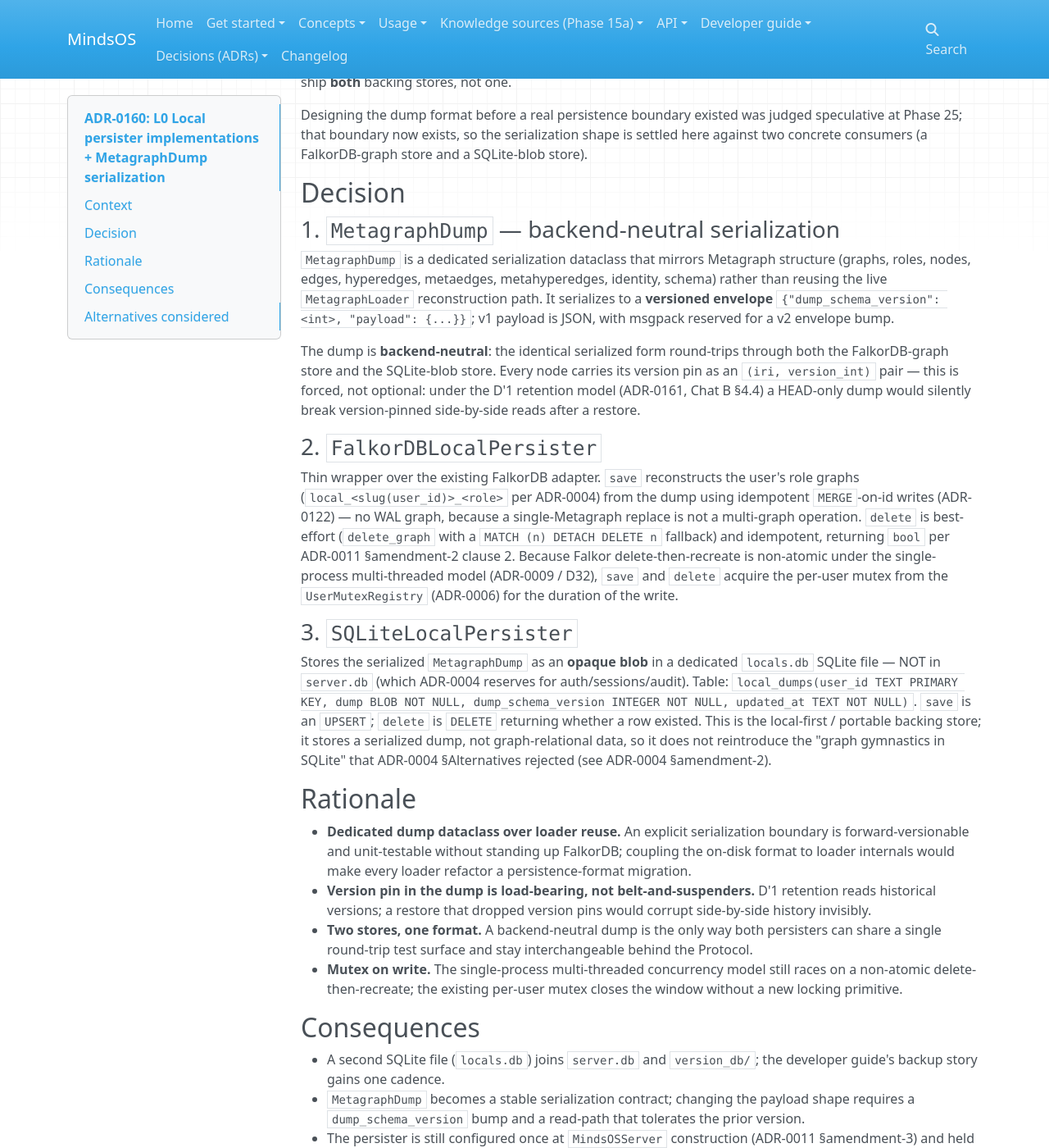
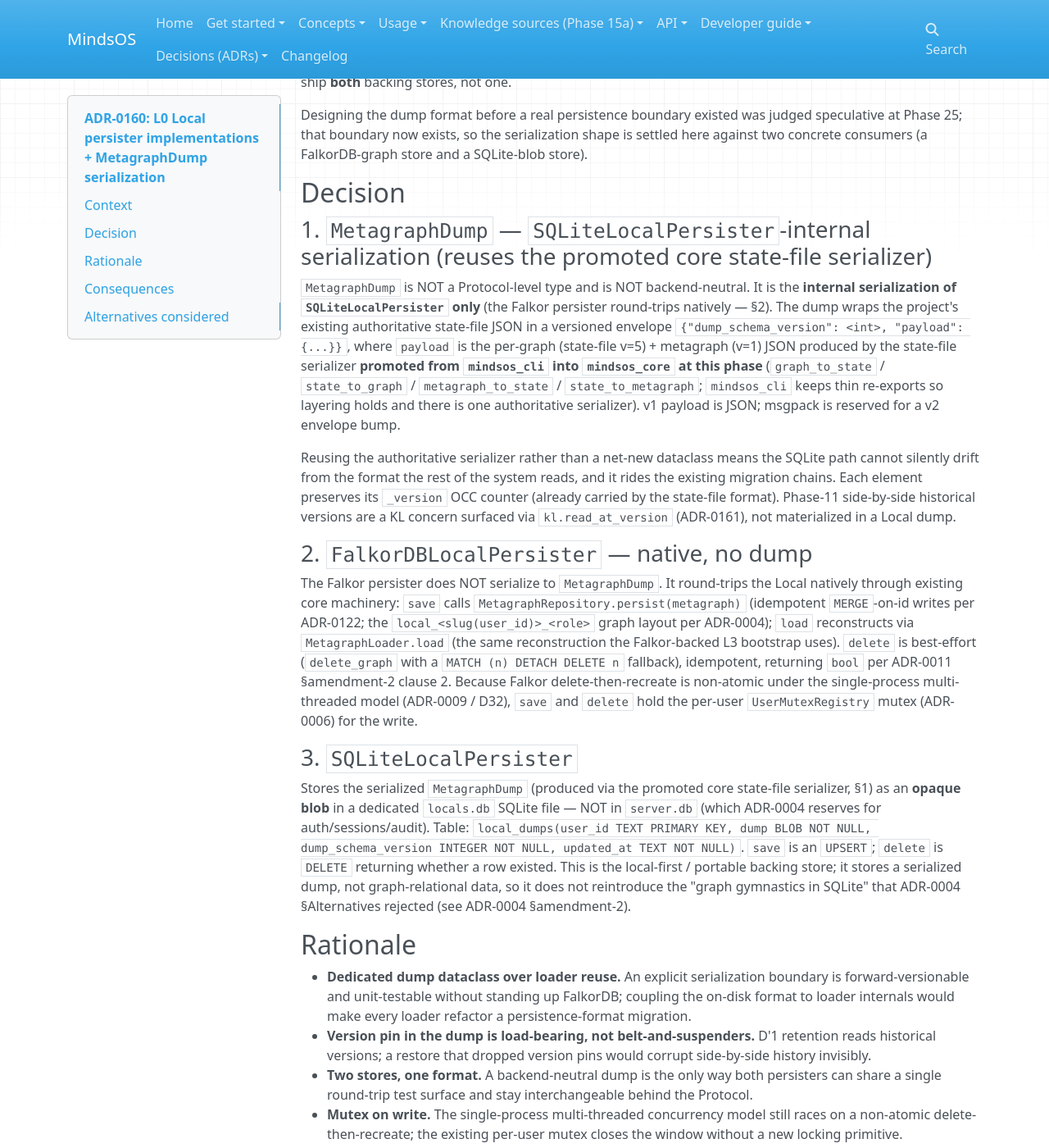
Before and after one commit to halvim/mindsos, an MkDocs documentation site: the page built from docs/decisions/adr/0160-l0-persister-impls.md, in a window 1280 px wide and 1400 px high, scrolled down 498 px. Shown: the whole window at 82% size. Built offline with MkDocs 1.6.1, drawn with Linux system fonts in a browser that asks for light colours; nearby versions of some CDN libraries; some of the changed text lies outside the part shown.

Commit message:
Phase 44 PR1.1b — Opt-3a reframe: Falkor persister native + MetagraphDump SQLite-internal via promoted state-file serializer; revert ADR-0011 §am-3 cl.1 (Protocol stays Metagraph); design log §5

```diff
--- a/docs/decisions/adr/0160-l0-persister-impls.md
+++ b/docs/decisions/adr/0160-l0-persister-impls.md
@@ -24,19 +24,19 @@ Designing the dump format before a real persistence boundary existed was judged
 
 ## Decision
 
-### 1. `MetagraphDump` — backend-neutral serialization
+### 1. `MetagraphDump` — `SQLiteLocalPersister`-internal serialization (reuses the promoted core state-file serializer)
 
-`MetagraphDump` is a dedicated serialization dataclass that mirrors Metagraph structure (graphs, roles, nodes, edges, hyperedges, metaedges, metahyperedges, identity, schema) rather than reusing the live `MetagraphLoader` reconstruction path. It serializes to a **versioned envelope** `{"dump_schema_version": <int>, "payload": {...}}`; v1 payload is JSON, with msgpack reserved for a v2 envelope bump.
+`MetagraphDump` is NOT a Protocol-level type and is NOT backend-neutral. It is the **internal serialization of `SQLiteLocalPersister` only** (the Falkor persister round-trips natively — §2). The dump wraps the project's existing authoritative state-file JSON in a versioned envelope `{"dump_schema_version": <int>, "payload": {...}}`, where `payload` is the per-graph (state-file v=5) + metagraph (v=1) JSON produced by the state-file serializer **promoted from `mindsos_cli` into `mindsos_core` at this phase** (`graph_to_state` / `state_to_graph` / `metagraph_to_state` / `state_to_metagraph`; `mindsos_cli` keeps thin re-exports so layering holds and there is one authoritative serializer). v1 payload is JSON; msgpack is reserved for a v2 envelope bump.
 
-The dump is **backend-neutral**: the identical serialized form round-trips through both the FalkorDB-graph store and the SQLite-blob store. Every node carries its version pin as an `(iri, version_int)` pair — this is forced, not optional: under the D'1 retention model (ADR-0161, Chat B §4.4) a HEAD-only dump would silently break version-pinned side-by-side reads after a restore.
+Reusing the authoritative serializer rather than a net-new dataclass means the SQLite path cannot silently drift from the format the rest of the system reads, and it rides the existing migration chains. Each element preserves its `_version` OCC counter (already carried by the state-file format). Phase-11 side-by-side historical versions are a KL concern surfaced via `kl.read_at_version` (ADR-0161), not materialized in a Local dump.
 
-### 2. `FalkorDBLocalPersister`
+### 2. `FalkorDBLocalPersister` — native, no dump
 
-Thin wrapper over the existing FalkorDB adapter. `save` reconstructs the user's role graphs (`local_<slug(user_id)>_<role>` per ADR-0004) from the dump using idempotent `MERGE`-on-id writes (ADR-0122) — no WAL graph, because a single-Metagraph replace is not a multi-graph operation. `delete` is best-effort (`delete_graph` with a `MATCH (n) DETACH DELETE n` fallback) and idempotent, returning `bool` per ADR-0011 §amendment-2 clause 2. Because Falkor delete-then-recreate is non-atomic under the single-process multi-threaded model (ADR-0009 / D32), `save` and `delete` acquire the per-user mutex from the `UserMutexRegistry` (ADR-0006) for the duration of the write.
+The Falkor persister does NOT serialize to `MetagraphDump`. It round-trips the Local natively through existing core machinery: `save` calls `MetagraphRepository.persist(metagraph)` (idempotent `MERGE`-on-id writes per ADR-0122; the `local_<slug(user_id)>_<role>` graph layout per ADR-0004); `load` reconstructs via `MetagraphLoader.load` (the same reconstruction the Falkor-backed L3 bootstrap uses). `delete` is best-effort (`delete_graph` with a `MATCH (n) DETACH DELETE n` fallback), idempotent, returning `bool` per ADR-0011 §amendment-2 clause 2. Because Falkor delete-then-recreate is non-atomic under the single-process multi-threaded model (ADR-0009 / D32), `save` and `delete` hold the per-user `UserMutexRegistry` mutex (ADR-0006) for the write.
 
 ### 3. `SQLiteLocalPersister`
 
-Stores the serialized `MetagraphDump` as an **opaque blob** in a dedicated `locals.db` SQLite file — NOT in `server.db` (which ADR-0004 reserves for auth/sessions/audit). Table: `local_dumps(user_id TEXT PRIMARY KEY, dump BLOB NOT NULL, dump_schema_version INTEGER NOT NULL, updated_at TEXT NOT NULL)`. `save` is an `UPSERT`; `delete` is `DELETE` returning whether a row existed. This is the local-first / portable backing store; it stores a serialized dump, not graph-relational data, so it does not reintroduce the "graph gymnastics in SQLite" that ADR-0004 §Alternatives rejected (see ADR-0004 §amendment-2).
+Stores the serialized `MetagraphDump` (produced via the promoted core state-file serializer, §1) as an **opaque blob** in a dedicated `locals.db` SQLite file — NOT in `server.db` (which ADR-0004 reserves for auth/sessions/audit). Table: `local_dumps(user_id TEXT PRIMARY KEY, dump BLOB NOT NULL, dump_schema_version INTEGER NOT NULL, updated_at TEXT NOT NULL)`. `save` is an `UPSERT`; `delete` is `DELETE` returning whether a row existed. This is the local-first / portable backing store; it stores a serialized dump, not graph-relational data, so it does not reintroduce the "graph gymnastics in SQLite" that ADR-0004 §Alternatives rejected (see ADR-0004 §amendment-2).
 
 ## Rationale
 
@@ -49,11 +49,13 @@ Stores the serialized `MetagraphDump` as an **opaque blob** in a dedicated `loca
 
 - A second SQLite file (`locals.db`) joins `server.db` and `version_db/`; the developer guide's backup story gains one cadence.
 - `MetagraphDump` becomes a stable serialization contract; changing the payload shape requires a `dump_schema_version` bump and a read-path that tolerates the prior version.
+- The `LocalPersister` Protocol trafficks in live `Metagraph` (ADR-0011 §amendment-2 shape, retained — see ADR-0011 §amendment-3 clause 1); `MetagraphDump` is internal to `SQLiteLocalPersister`, not a Protocol type. The Falkor persister has no dump at all.
+- The state-file serializer is promoted from `mindsos_cli` to `mindsos_core`; `mindsos_cli` re-imports it. One authoritative serializer now serves the CLI verbs and the SQLite persister.
 - The persister is still configured once at `MindsOSServer` construction (ADR-0011 §amendment-3) and held for the process lifetime.
 
 ## Alternatives considered
 
-1. **JSON over the live `MetagraphLoader` reconstruction schema.** Rejected — couples the on-disk format to loader internals.
-2. **Falkor-native Cypher `CREATE` script replayed for both backends.** Rejected — forces the SQLite path to carry a Cypher interpreter; not backend-neutral.
-3. **Single backing store (Falkor only) for v1.** Rejected at CR-2 — the SQLite-blob store is the local-first deployment path and costs little once the dump format is backend-neutral.
+1. **Net-new dedicated `MetagraphDump` dataclass** (the original Phase 44 S1 pick). Rejected on PR1.2 investigation — duplicates the authoritative `mindsos_cli` state-file serializer, risking silent format drift on the SQLite path. Promoting that serializer to core and reusing it (this ADR) avoids the duplication.
+2. **Backend-neutral Protocol-level dump that both stores round-trip.** Rejected — the Falkor store round-trips natively via `MetagraphRepository.persist` / `MetagraphLoader.load`, so a Protocol-level dump only burdens the Falkor path; `MetagraphDump` is SQLite-internal instead.
+3. **Single backing store (Falkor only) for v1.** Considered at CR-2; rejected — the SQLite store is the local-first deployment path and is cheap once the serializer is core-resident.
 4. **Store the dump blob in `server.db`.** Rejected — violates the ADR-0004 concern split and entangles the user-data backup cadence with the auth/audit one.
```
Also changed, not shown: confirmation_docs/PHASE_44_DESIGN_LOG.md (+19 -0 lines), docs/decisions/adr/0011-local-persister-protocol.md (+1 -1 lines), 1 other file.
